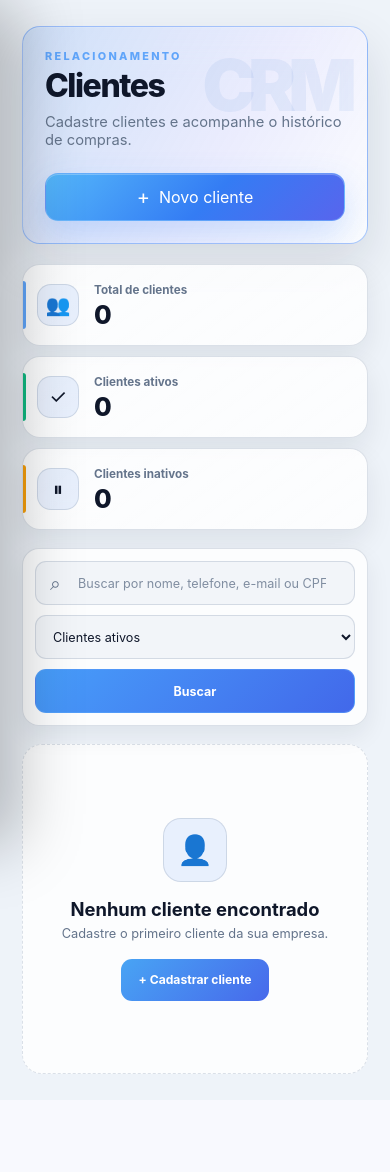
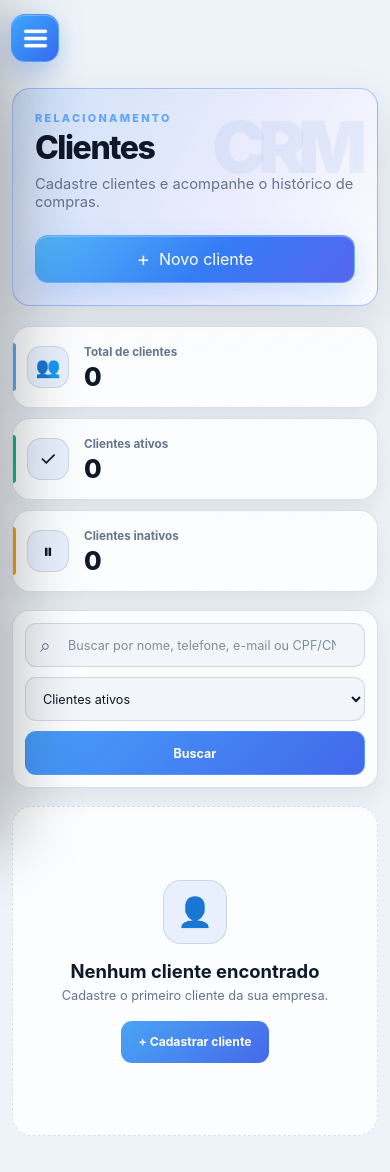
Before and after one commit to Tenorio7z/sistema-vendas, a Flask app: page /clientes in a window 390 px wide. Before the commit the page ends 1074 px from the top, so only its background shows below. Run offline with Flask 3, Linux system fonts and the light colour scheme; the visitor is signed in with stand-in values (Sample User, id 1); data that the repository does not hold is empty; some libraries are stand-ins or nearby versions.

Commit message:
Correção Layout Celular

```diff
--- a/static/css/base.css
+++ b/static/css/base.css
@@ -1364,23 +1364,82 @@ body.modal-atualizacoes-aberto {
         padding: 18px 14px;
     }
 
-    /* Botão flutuante para abrir a sidebar no celular */
-    .sidebar:not(.aberta) .menu-toggle {
-        position: fixed;
-        z-index: 1001;
-        top: 13px;
-        left: 13px;
-
-        transform: translateX(calc(100% + 8px));
-    }
-
-    .sidebar.aberta .menu-toggle {
-        position: static;
-        transform: none;
-    }
+
+
+
 
     .atualizacoes-conteudo {
         grid-template-columns: 1fr;
+    }
+}
+
+
+/* =========================================================
+   CORREÇÃO DO BOTÃO MOBILE
+========================================================= */
+
+@media (max-width: 900px) {
+
+    /* Sidebar fica fora da tela, mas permite o botão aparecer */
+    .sidebar {
+        overflow: visible !important;
+    }
+
+    /* A navegação continua limitada dentro da sidebar */
+    .sidebar nav {
+        overflow-x: hidden !important;
+        overflow-y: auto !important;
+    }
+
+    /* Quando o menu estiver fechado */
+    .sidebar:not(.aberta) .menu-toggle {
+        position: absolute !important;
+        z-index: 10005 !important;
+
+        top: 14px !important;
+        left: calc(100% + 12px) !important;
+        right: auto !important;
+
+        width: 48px !important;
+        height: 48px !important;
+
+        margin: 0 !important;
+
+        display: grid !important;
+        place-items: center !important;
+
+        visibility: visible !important;
+        opacity: 1 !important;
+
+        transform: none !important;
+        pointer-events: auto !important;
+    }
+
+    /* Garante que os elementos pais não cortem o botão */
+    .sidebar:not(.aberta) .sidebar-top,
+    .sidebar:not(.aberta) .sidebar-header,
+    .sidebar:not(.aberta) .sidebar-actions {
+        overflow: visible !important;
+    }
+
+    /* Quando abrir, o botão volta para dentro da sidebar */
+    .sidebar.aberta .menu-toggle {
+        position: static !important;
+
+        width: 48px !important;
+        height: 48px !important;
+
+        margin: 0 !important;
+
+        transform: none !important;
+        visibility: visible !important;
+        opacity: 1 !important;
+    }
+
+    /* Espaço para o botão não ficar sobre o conteúdo */
+    .main,
+    .sidebar.fechada ~ .main {
+        padding-top: 78px !important;
     }
 }
 
@@ -1434,3 +1493,192 @@ body.modal-atualizacoes-aberto {
         width: 100%;
     }
 }
+
+/* =========================================================
+   CORREÇÃO DEFINITIVA DO CONTEÚDO NO CELULAR
+========================================================= */
+
+@media (max-width: 900px) {
+
+    html,
+    body {
+        width: 100%;
+        max-width: 100%;
+        min-width: 0 !important;
+
+        overflow-x: hidden !important;
+    }
+
+    /*
+     * No celular, a sidebar é flutuante.
+     * Portanto, ela não pode reservar espaço no conteúdo.
+     */
+    .main,
+    .sidebar.fechada ~ .main,
+    .sidebar.aberta ~ .main {
+        width: 100vw !important;
+        max-width: 100vw !important;
+        min-width: 0 !important;
+
+        margin-left: 0 !important;
+        margin-right: 0 !important;
+
+        padding:
+            76px
+            12px
+            24px !important;
+
+        overflow-x: hidden !important;
+    }
+
+    /* Containers principais ocupam somente a área disponível */
+    .main > *,
+    .main > section,
+    .main > div,
+    .main > header {
+        width: 100% !important;
+        max-width: 100% !important;
+        min-width: 0 !important;
+
+        margin-left: auto !important;
+        margin-right: auto !important;
+
+        box-sizing: border-box !important;
+    }
+
+    /* Containers usados nas páginas do sistema */
+    :is(
+        .dashboard-container,
+        .dashboard,
+        .produtos-container,
+        .vendas-container,
+        .caixa-container,
+        .estatisticas-container,
+        .custos-container,
+        .clientes-container,
+        .perfis-container,
+        .emprestimos-container,
+        .ia-container
+    ) {
+        width: 100% !important;
+        max-width: 100% !important;
+        min-width: 0 !important;
+
+        margin-inline: 0 !important;
+        padding-inline: 0 !important;
+
+        overflow: visible !important;
+        box-sizing: border-box !important;
+    }
+
+    /* Cabeçalhos não podem manter largura de desktop */
+    :is(
+        .dashboard-header,
+        .produtos-header,
+        .vendas-header,
+        .caixa-header,
+        .estatisticas-header,
+        .custos-header,
+        .clientes-header,
+        .perfis-header,
+        .ia-header
+    ) {
+        width: 100% !important;
+        max-width: 100% !important;
+        min-width: 0 !important;
+
+        box-sizing: border-box !important;
+        overflow: hidden !important;
+    }
+
+    /*
+     * Todo item dentro de grid ou flex pode encolher.
+     * Sem isso, textos e cards forçam a largura da página.
+     */
+    .main :is(
+        section,
+        article,
+        header,
+        footer,
+        form,
+        div
+    ) {
+        min-width: 0;
+    }
+
+    .main :is(
+        h1,
+        h2,
+        h3,
+        p,
+        span,
+        strong,
+        small
+    ) {
+        max-width: 100%;
+        overflow-wrap: anywhere;
+    }
+
+    .main img,
+    .main svg,
+    .main canvas {
+        max-width: 100%;
+    }
+}
+
+
+/* =========================================================
+   DASHBOARD NO CELULAR
+========================================================= */
+
+@media (max-width: 650px) {
+
+    /* Cards principais ficam em uma coluna */
+    :is(
+        .dashboard-cards,
+        .cards-grid,
+        .resumo-grid,
+        .metricas-grid,
+        .stats-grid
+    ) {
+        width: 100% !important;
+        max-width: 100% !important;
+        min-width: 0 !important;
+
+        display: grid !important;
+        grid-template-columns: minmax(0, 1fr) !important;
+        gap: 10px !important;
+    }
+
+    /* Movimento e alertas também ficam um abaixo do outro */
+    :is(
+        .dashboard-content,
+        .dashboard-grid,
+        .dashboard-bottom,
+        .painel-grid
+    ) {
+        width: 100% !important;
+        max-width: 100% !important;
+        min-width: 0 !important;
+
+        display: grid !important;
+        grid-template-columns: minmax(0, 1fr) !important;
+        gap: 10px !important;
+    }
+
+    /* Cards nunca ultrapassam a largura disponível */
+    :is(
+        .dashboard-card,
+        .stat-card,
+        .metric-card,
+        .resumo-card,
+        .movimento-card,
+        .alertas-card
+    ) {
+        width: 100% !important;
+        max-width: 100% !important;
+        min-width: 0 !important;
+
+        box-sizing: border-box !important;
+    }
+}
```
